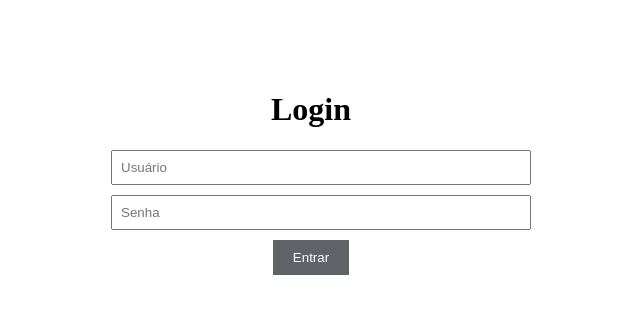
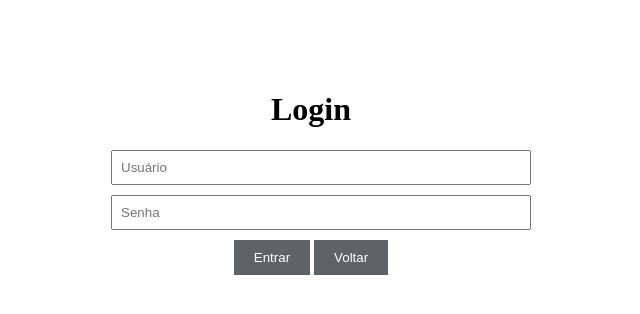
Before and after one commit to marcopassarela/reservo, a plain HTML site: page login.html in a window 1280 px wide. Shown: the whole page, without its empty margins (329-969 px from the left). Drawn offline with Linux system fonts and the light colour scheme.

Commit message:
commit   test

```diff
--- a/login.html
+++ b/login.html
@@ -13,6 +13,7 @@
             <input type="text" id="username" placeholder="Usuário" required>
             <input type="password" id="password" placeholder="Senha" required>
             <button type="submit">Entrar</button>
+            <button type="button" onclick="window.location.href='/index.html'">Voltar</button>
         </form>
         <p id="errorMessage" style="color: red; display: none;">Usuário ou senha inválidos</p>
     </div>
```
Also changed, not shown: frontend/src/assets/css/login.css (line endings or trailing spaces).
